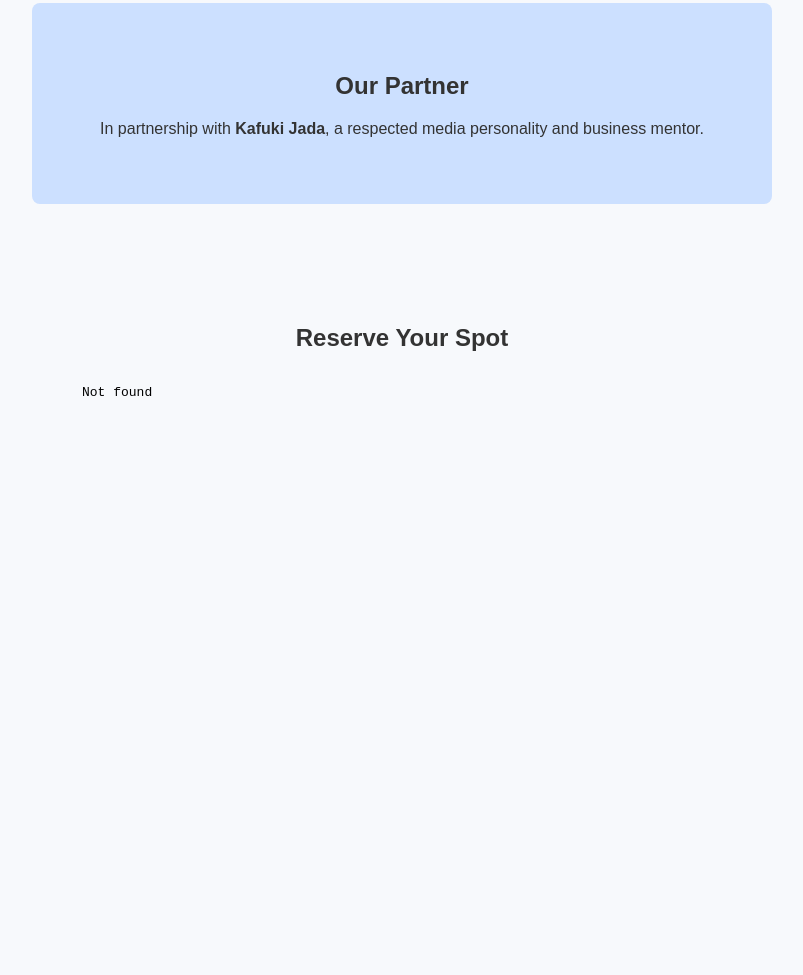
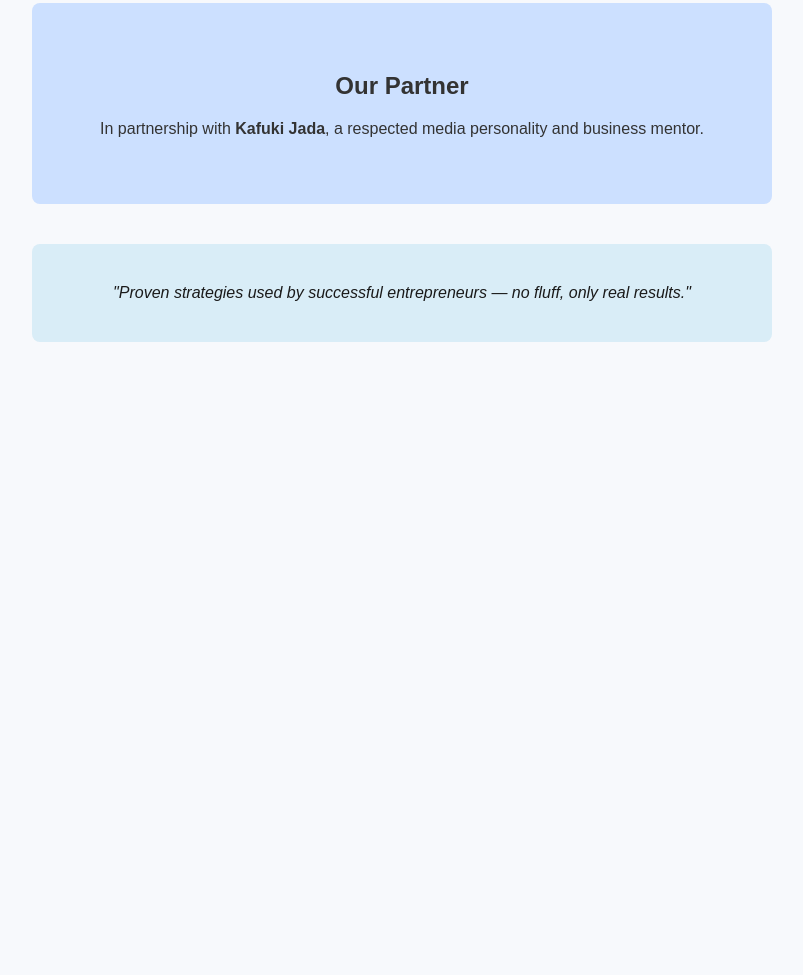
Before and after one commit to lochek92/coachingprogram, a plain HTML site: page index.html in a window 1280 px wide. Shown: the part 778-1753 px from the top of the page, without its empty margins (238-1041 px from the left). After the commit the page ends 1180 px from the top, so only its background shows below. Drawn offline with Linux system fonts and the light colour scheme.

Commit message:
Update landing page with new MVP design

```diff
--- a/index.html
+++ b/index.html
@@ -100,15 +100,6 @@
     border-radius: 8px;
   }
 
-  .form-section iframe {
-    width: 100%;
-    max-width: 640px;
-    height: 600px;
-    border: 0;
-    margin: 0 auto;
-    display: block;
-  }
-
 </style>
 </head>
 <body>
@@ -138,12 +129,6 @@
     <p>In partnership with <strong>Kafuki Jada</strong>, a respected media personality and business mentor.</p>
   </section>
 
-  <!-- Embedded Google Form Section -->
-  <section class="section form-section">
-    <h2>Reserve Your Spot</h2>
-    <iframe src="YOUR_GOOGLE_FORM_EMBED_URL" frameborder="0" marginheight="0" marginwidth="0">Loading…</iframe>
-  </section>
-
   <!-- Credibility / Testimonial Section -->
   <section class="section credibility-section">
     "Proven strategies used by successful entrepreneurs — no fluff, only real results."
```
